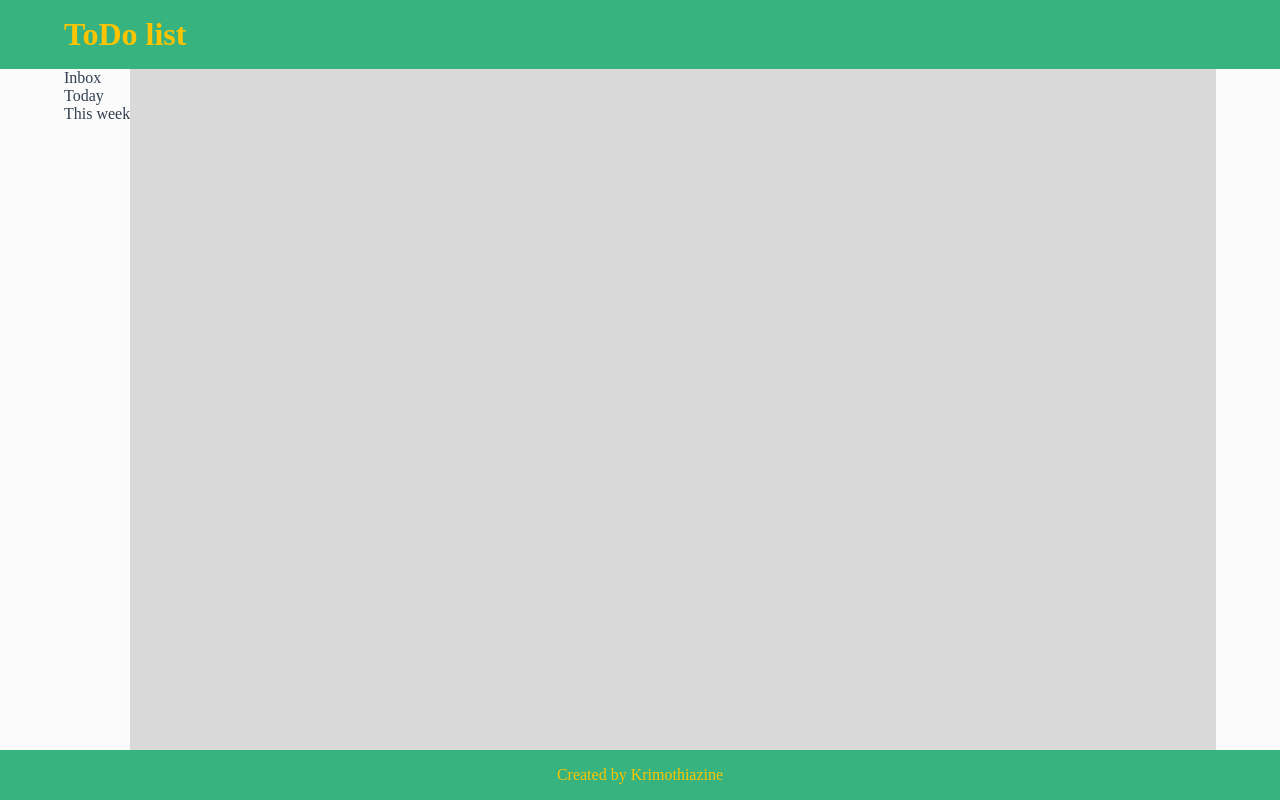
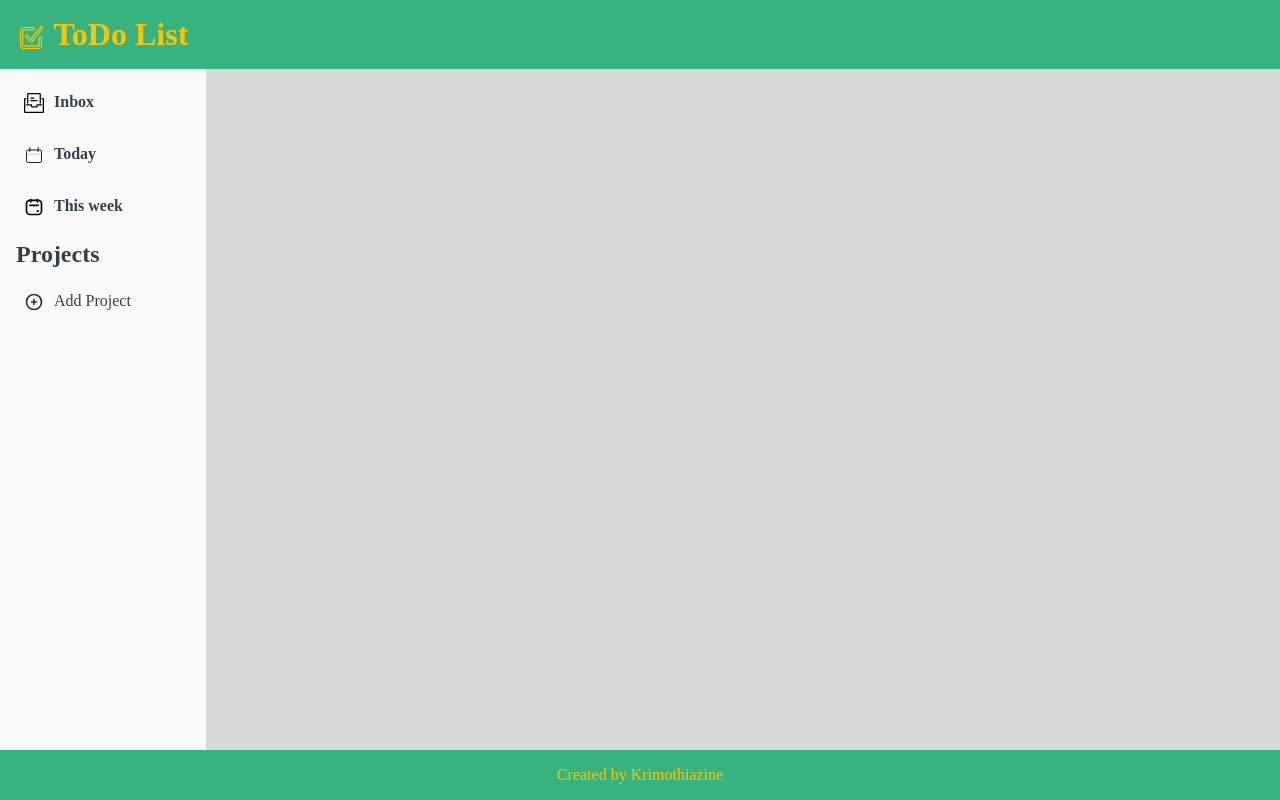
Before and after one commit to Abdelkrim-Saouchi/Todo-list-Project, a website built with webpack: page src/template.html in a window 1280 px wide. Built offline with nearby package versions, Linux system fonts and the light colour scheme.

Commit message:
Design side bar

```diff
--- a/src/style.css
+++ b/src/style.css
@@ -5,6 +5,9 @@
   --Secondary-bg-color: hsl(0, 0%, 85%);
   --Text-color: #333f50;
   --Secondary-text-color: #9b9b9b;
+
+  --top-bottom-padding: 16px;
+  --right-left-padding: 16px;
 }
 
 *,
@@ -21,17 +24,25 @@ body {
   color: var(--Text-color);
 }
 
-.container {
+/* .container {
   max-width: 90%;
   height: 100%;
   margin-inline: auto;
-}
+} */
 
 header {
   background-color: var(--Base-color);
   color: var(--Accent-color);
-  padding-block: 16px;
+  padding-block: var(--top-bottom-padding);
+  padding-inline: var(--right-left-padding);
   /* grid-column: 1 / 3; */
+}
+
+h1 img {
+  width: 30px;
+  height: 28px;
+  vertical-align: middle;
+  color: var(--Accent-color);
 }
 
 main {
@@ -43,12 +54,41 @@ main {
 main .content {
   min-height: 100%;
   display: grid;
-  grid-template-columns: auto 1fr;
+  grid-template-columns: minmax(100px, 15%) 1fr;
   grid-template-rows: 1fr;
+  padding-left: var(--right-left-padding);
 }
 
 main .side-bar {
   /* grid-column: 1 / 2; */
+  padding-block: var(--top-bottom-padding);
+}
+
+.side-bar .wrapper {
+  display: flex;
+  gap: 10px;
+  padding: 8px;
+  margin-bottom: var(--top-bottom-padding);
+  margin-right: var(--right-left-padding);
+  border-radius: 10px;
+  cursor: pointer;
+}
+
+.side-bar .wrapper:hover {
+  background-color: var(--Secondary-bg-color);
+}
+
+.wrapper h2 {
+  font-size: 16px;
+}
+
+.wrapper img {
+  width: 20px;
+  height: 20px;
+}
+
+.projects h2 {
+  margin-bottom: var(--top-bottom-padding);
 }
 
 main .main-content {
@@ -60,7 +100,8 @@ footer {
   /* grid-row: 3 / 4; */
   /* grid-column: 1 / 3; */
   text-align: center;
-  padding-block: 16px;
+  padding-block: var(--top-bottom-padding);
+  padding-inline: var(--right-left-padding);
   background-color: var(--Base-color);
   color: var(--Accent-color);
 }
--- a/src/template.html
+++ b/src/template.html
@@ -8,24 +8,47 @@
   </head>
   <body>
     <header>
-      <div class="container">
-        <h1>ToDo list</h1>
-      </div>
+      <h1>
+        <img src="../src/assets/todo-svgrepo-com.svg" alt="logo" /> ToDo List
+      </h1>
     </header>
     <main>
-      <div class="container">
-        <div class="content">
-          <div class="side-bar">
-            <p>Inbox</p>
-            <p>Today</p>
-            <p>This week</p>
+      <div class="content">
+        <div class="side-bar">
+          <div class="plan-items">
+            <div class="wrapper">
+              <img src="../src/assets/inbox-svgrepo-com.svg" alt="inbox icon" />
+              <h2>Inbox</h2>
+            </div>
+            <div class="wrapper">
+              <img
+                src="../src/assets/date-today-svgrepo-com.svg"
+                alt="today icon"
+              />
+              <h2>Today</h2>
+            </div>
+            <div class="wrapper">
+              <img
+                src="../src/assets/calendar-svgrepo-com.svg"
+                alt="week icon"
+              />
+              <h2>This week</h2>
+            </div>
           </div>
-          <div class="main-content"></div>
+          <div class="projects">
+            <h2>Projects</h2>
+            <div class="wrapper">
+              <img
+                src="../src/assets/plus-circle-svgrepo-com.svg"
+                alt="plus icon"
+              />
+              <p>Add Project</p>
+            </div>
+          </div>
         </div>
+        <div class="main-content"></div>
       </div>
     </main>
-    <footer>
-      <div class="container">Created by Krimothiazine</div>
-    </footer>
+    <footer>Created by Krimothiazine</footer>
   </body>
 </html>
```
Also changed, not shown: dist/bundle313d1641b8eec9ed78e5.js, dist/index.html, src/assets/calendar-svgrepo-com.svg (added), src/assets/date-today-svgrepo-com.svg (added), src/assets/inbox-svgrepo-com.svg (added), src/assets/plus-circle-svgrepo-com.svg (added), src/assets/todo-svgrepo-com.svg (added), src/assets/trash-svgrepo-com.svg (added), 2 other files.
